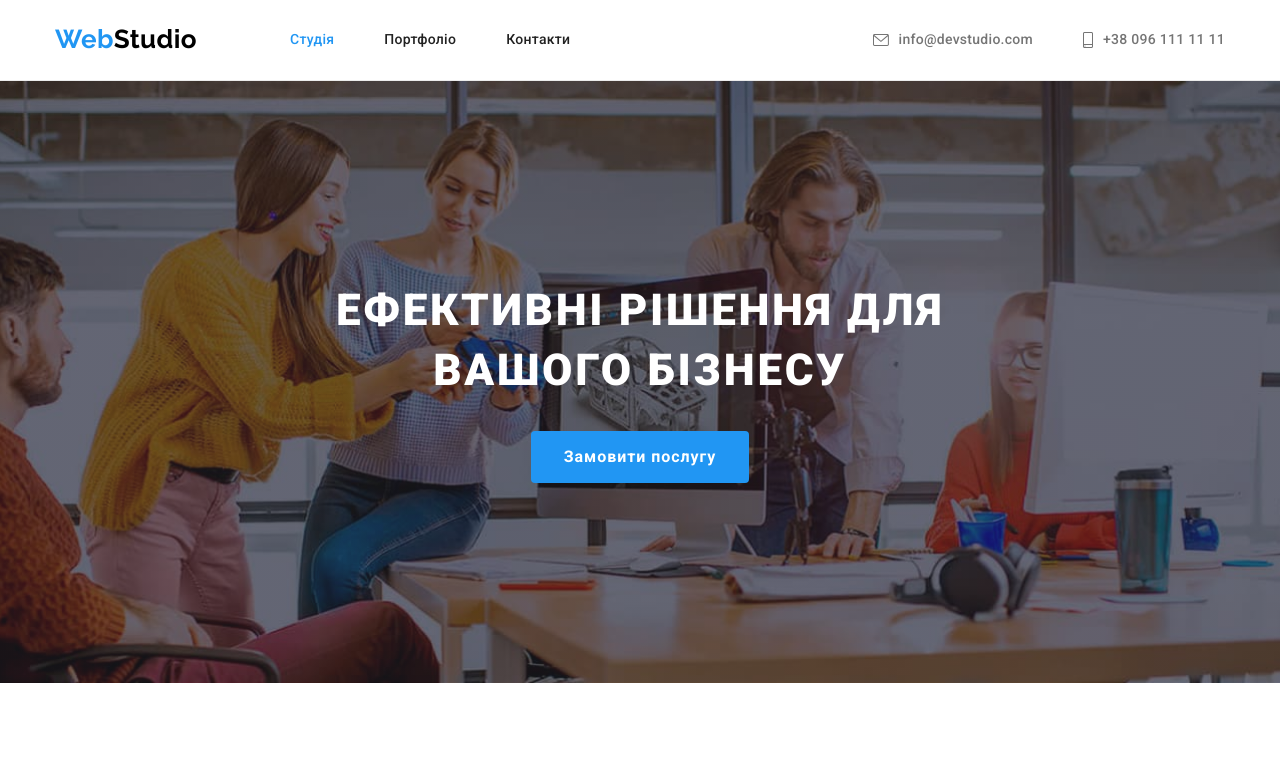
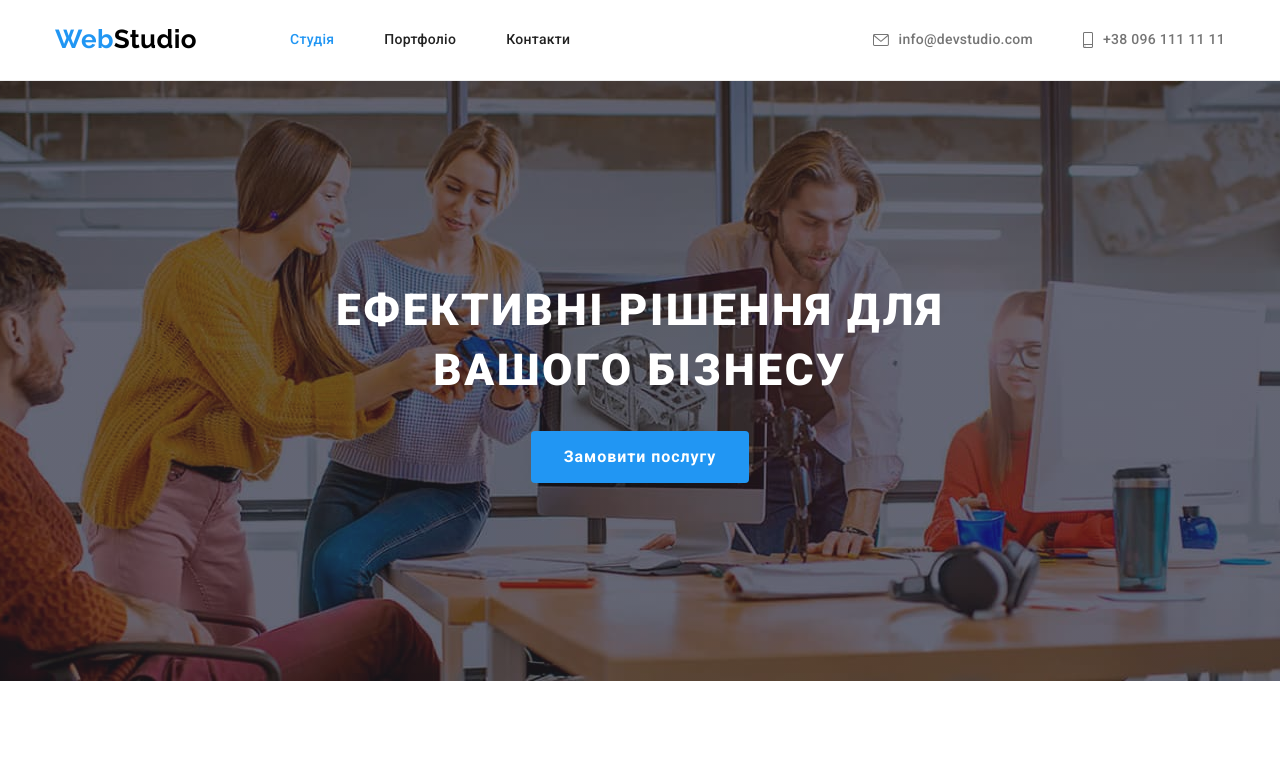
Before and after one commit to alexxbarik/goit-markup-hw-04, a plain HTML site: page index.html in a window 1280 px wide. Shown: the top 771 px of the page. Drawn offline with nearby package versions, Linux system fonts and the light colour scheme.

Commit message:
Виправляє Hero

```diff
--- a/css/styles.css
+++ b/css/styles.css
@@ -165,10 +165,10 @@ fill: var(--accent-color);
 .hero {
 padding-top: 200px;
 padding-bottom: 200px;
-text-align: center;
 }
 .overlay{
     max-width: 1600px;
+    height: 600px;
     margin-left: auto;
     margin-right: auto;
     background-image: linear-gradient( to right,
@@ -177,6 +177,8 @@ text-align: center;
     background-repeat: no-repeat;
     background-position: center;
     background-size: cover;
+    text-align: center;
+    background-color: var(--primary-text-color);
 }
 
 .hero-title {
```
